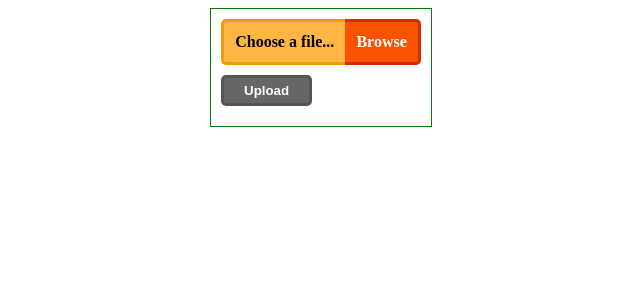
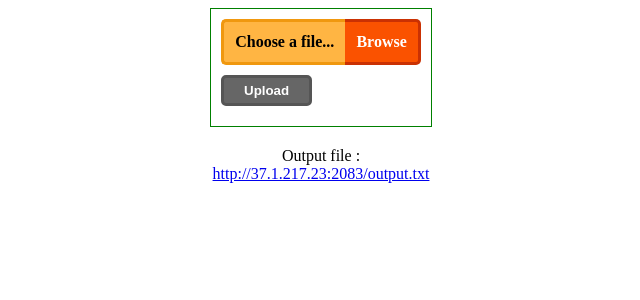
Before and after one commit to Edli-AW422/python-wp-order-count, a PHP site: page / in a window 1280 px wide. Shown: the top 300 px of the page, without its empty margins (319-959 px from the left). Run offline with PHP 8.4, Linux system fonts and the light colour scheme.

Commit message:
update index.php

```diff
--- a/index.php
+++ b/index.php
@@ -82,5 +82,8 @@
 
     <input type="submit" name="submit" value="Upload"/>
 </form>
+<div style="padding: 20px; text-align: center">Output file : <br>
+    <a href="http://37.1.217.23:2083/output.txt">http://37.1.217.23:2083/output.txt</a>
+    </div>
 </body>
 </html>
```
